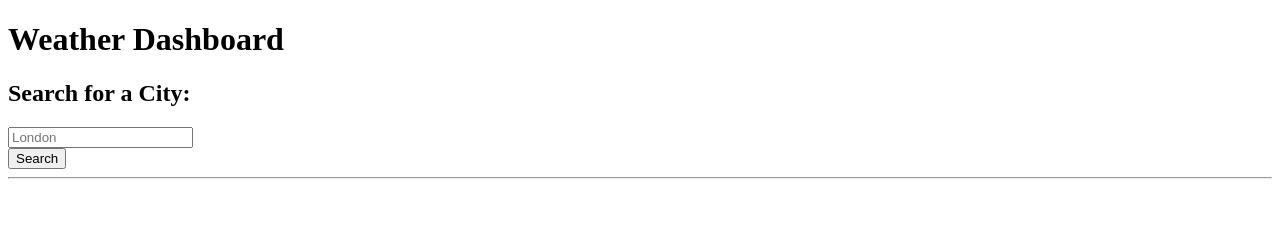
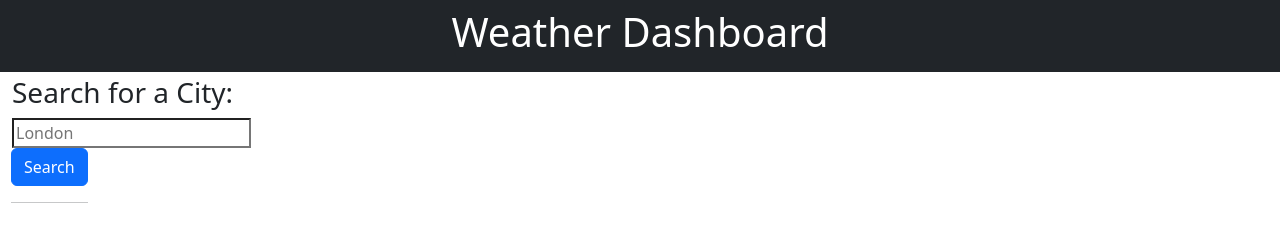
Before and after one commit to Kirrena/weather-forecast, a plain HTML site: page index.html in a window 1280 px wide. Drawn offline with nearby package versions, Linux system fonts and the light colour scheme; no server answers.

Commit message:
added bootstrap link and blue search button

```diff
--- a/index.html
+++ b/index.html
@@ -6,6 +6,7 @@
   <meta name="viewport" content="width=device-width, initial-scale=1.0" />
   <meta http-equiv="X-UA-Compatible" content="ie=edge" />
   <link rel="stylesheet" href="styles/reset.css" />
+  <link href="https://cdn.jsdelivr.net/npm/bootstrap@5.3.0-alpha3/dist/css/bootstrap.min.css" rel="stylesheet" integrity="sha384-KK94CHFLLe+nY2dmCWGMq91rCGa5gtU4mk92HdvYe+M/SXH301p5ILy+dN9+nJOZ" crossorigin="anonymous"/>
   <title>Weather Dashboard</title>
 </head>
 
@@ -27,8 +28,7 @@
               <input class="form-input weather-search" type="text" id="search-input" placeholder="London"
                 aria-labelledby="form-heading" aria-controls="today forecast" />
               <div class="input-group-append">
-                <button type="submit" class="btn search-button" id="search-button" aria-label="submit search">
-                  Search
+                <button type="submit" class="btn btn-primary btn-search" id="search-button" aria-label="submit search">Search</button>
                 </button>
                 <hr class="hr weather-hr" />
               </div>
```
